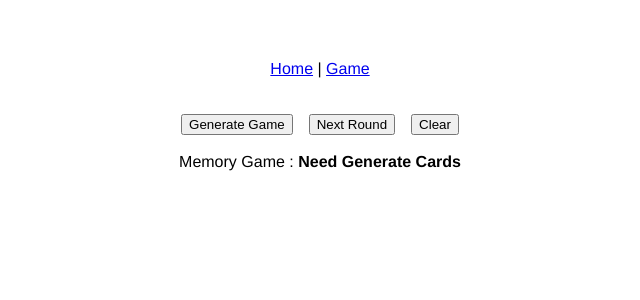
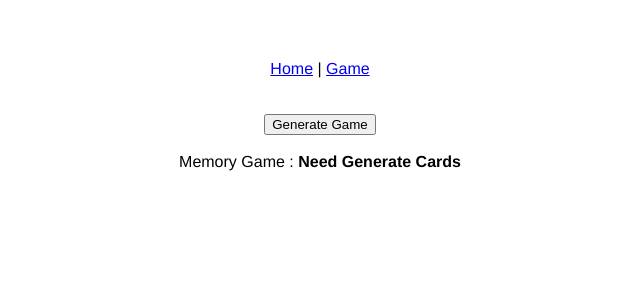
Before and after one commit to julienvanroy/naufrages-prototype-memory, a Vue app: page /game in a window 1280 px wide. Shown: the top 300 px of the page, without its empty margins (320-960 px from the left). Built offline with nearby package versions, Linux system fonts and the light colour scheme.

Commit message:
feat: better generation btn

```diff
--- a/src/pages/GamePage.vue
+++ b/src/pages/GamePage.vue
@@ -2,9 +2,9 @@
   <br/>
   <br/>
   <div class="flex">
-    <button @click="generateGame">Generate Game</button>
-    <button @click="nextRound">Next Round</button>
-    <button @click="clear">Clear</button>
+    <button @click="generateGame" v-if="cards.length === 0">Generate Game</button>
+    <button @click="nextRound" v-if="cards.length !== 0">Next Round</button>
+    <button @click="clear" v-if="cards.length !== 0">Clear Game</button>
   </div>
   <br/>
   <div>
```
